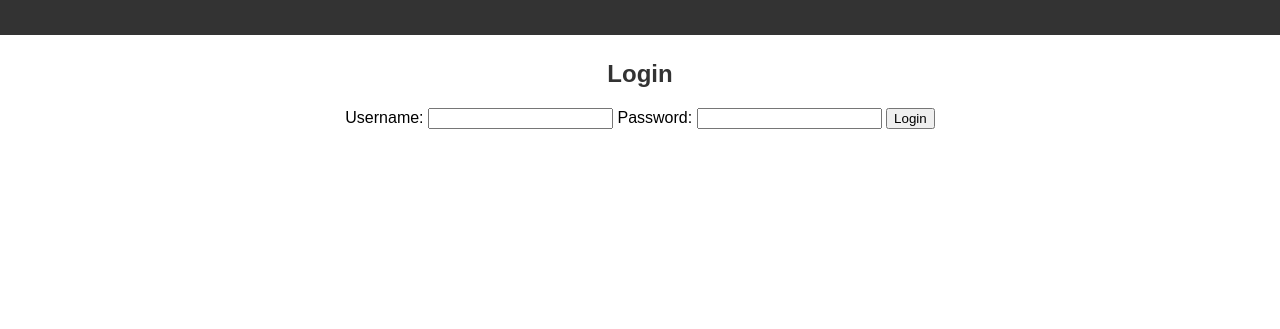
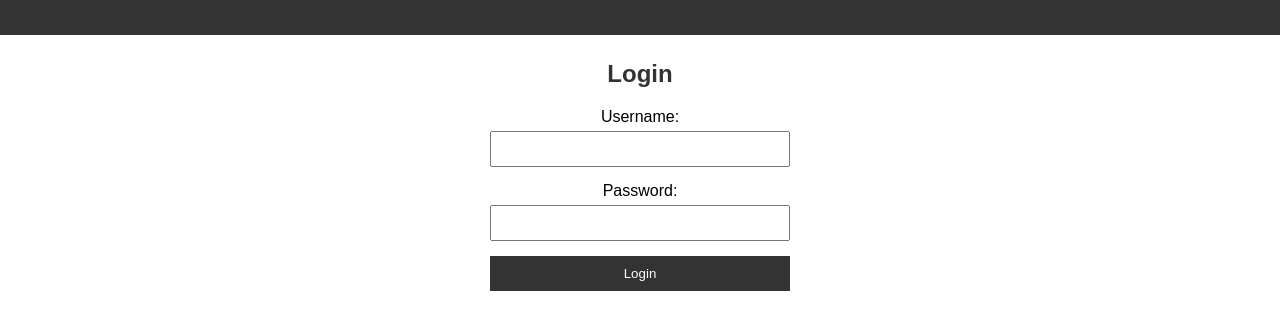
Before and after one commit to JyothiDronamraju/Functionalities-for-a-stock-prediction-system, a plain HTML site: page StockDashboard.html in a window 1280 px wide. Shown: the part 77-406 px from the top of the page. Drawn offline with Linux system fonts and the light colour scheme.

Commit message:
updated css with form. Jyothi Dronamraju-Group5

```diff
--- a/style.css
+++ b/style.css
@@ -64,3 +64,35 @@ h2 {
   #tableid th {
     background-color: #f2f2f2;
   }
+  form {
+    display: flex;
+    flex-direction: column;
+    max-width: 300px;
+    margin: 0 auto;
+}
+
+label {
+    margin-bottom: 5px;
+}
+
+input {
+    margin-bottom: 15px;
+    padding: 8px;
+    font-size: 14px;
+}
+
+button {
+    padding: 10px;
+    background-color: #333;
+    color: #fff;
+    border: none;
+    cursor: pointer;
+}
+
+button:hover {
+    background-color: #555;
+}
+
+#dashboard {
+    display: none;
+}
```
